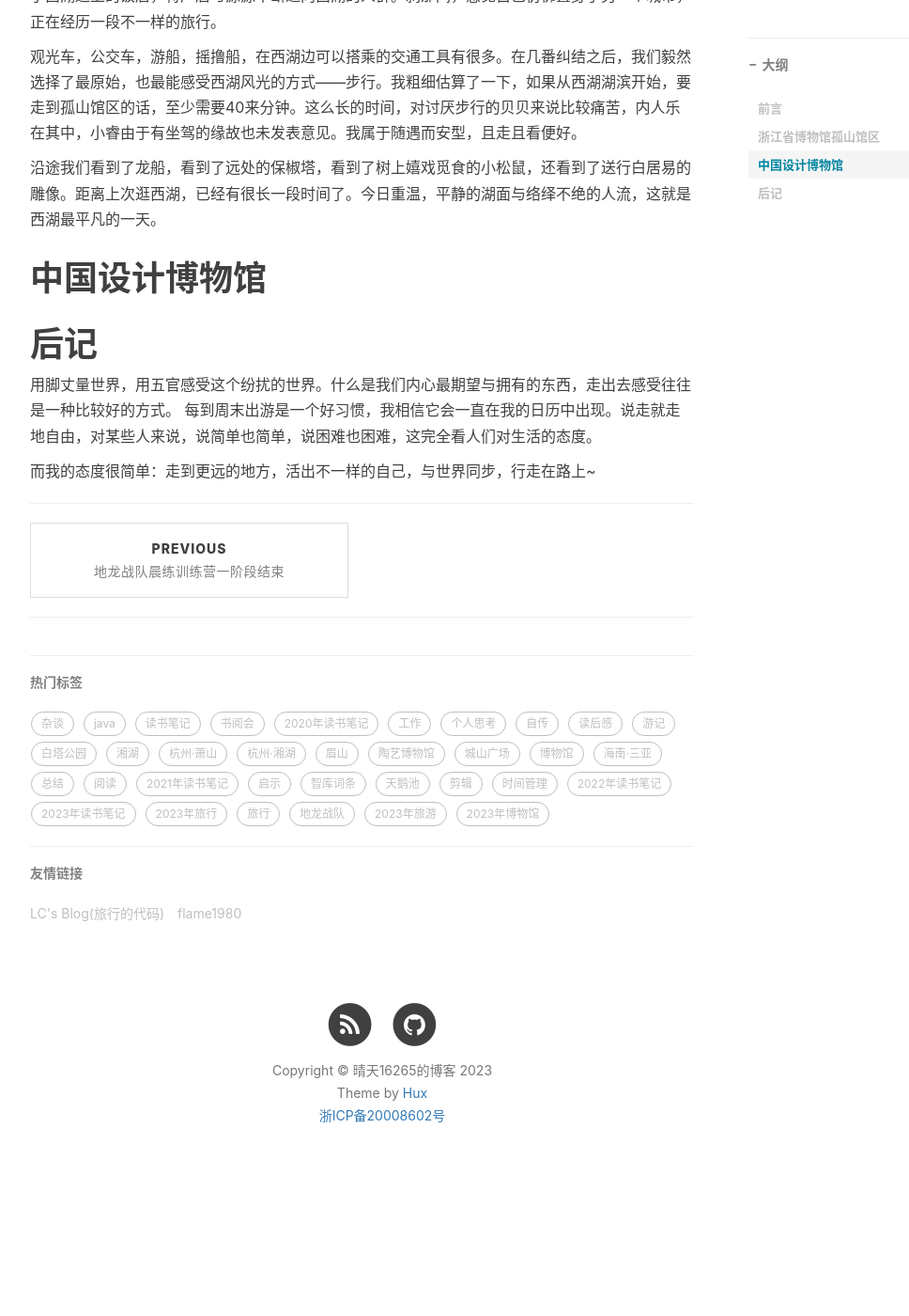
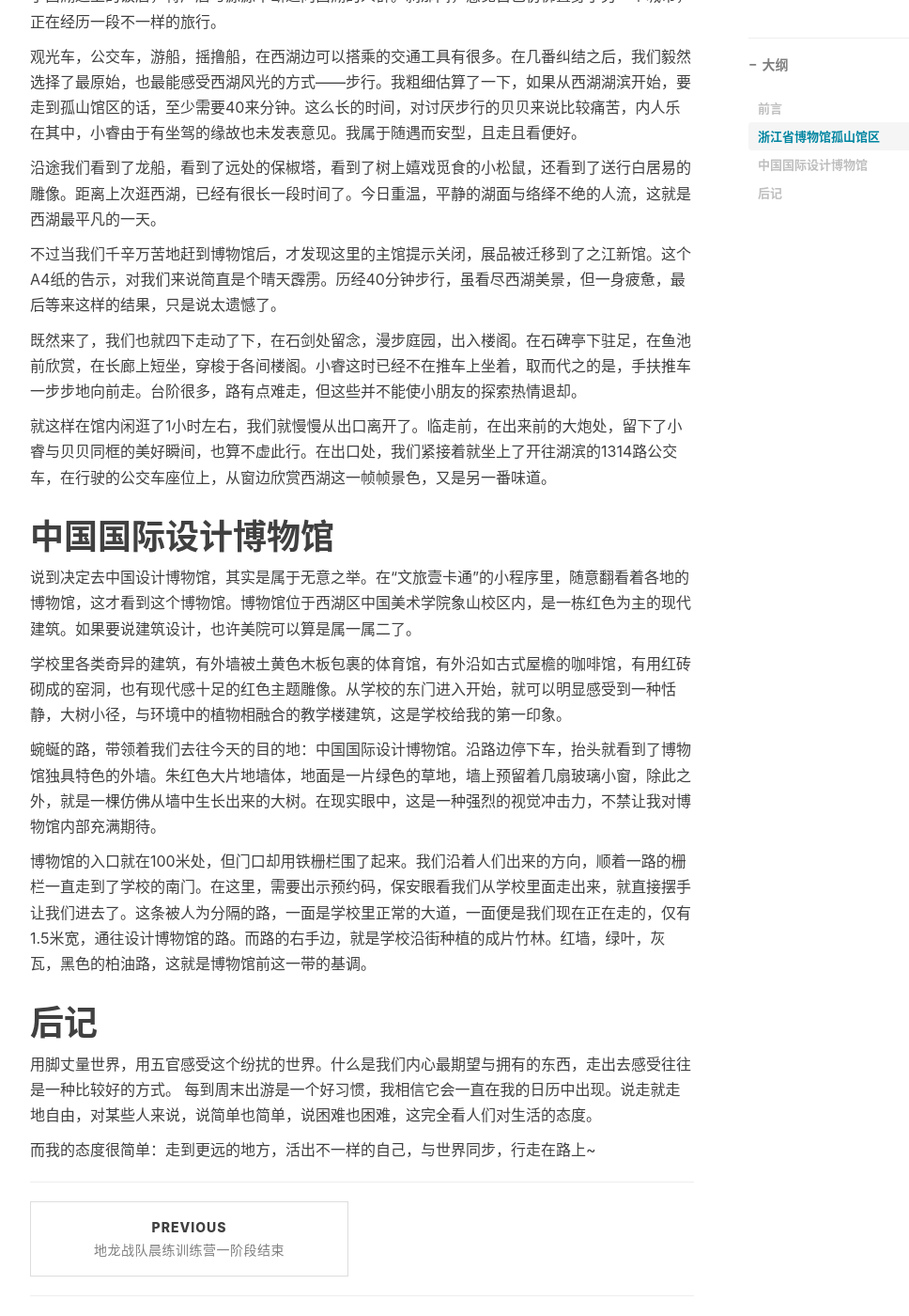
Before and after one commit to qingtian/qingtian.github.com, a Jekyll site: the page built from _posts/2023-09-03-have-a-good-weekend-double-bo-tour.md, in a window 1280 px wide and 1400 px high, scrolled down 1094 px. Shown: the whole window at 94% size, without its empty margins (233-1201 px from the left). Built offline with Jekyll 4.4.1, drawn with Linux system fonts in a browser that asks for light colours; nearby versions of some CDN libraries; comment, search, counter and statistics services are not loaded; before the commit the page ends 2378 px from its top, so only the background shows below that.

Commit message:
Update 2023-09-03-have-a-good-weekend-double-bo-tour.md

```diff
--- a/_posts/2023-09-03-have-a-good-weekend-double-bo-tour.md
+++ b/_posts/2023-09-03-have-a-good-weekend-double-bo-tour.md
@@ -10,7 +10,7 @@ tags:
   - 博物馆
   - 2023年博物馆
   - 浙江省博物馆孤山馆区
-  - 中国设计博物馆
+  - 中国国际设计博物馆
 ---
 
 # 前言
@@ -33,8 +33,21 @@ tags:
 
 沿途我们看到了龙船，看到了远处的保椒塔，看到了树上嬉戏觅食的小松鼠，还看到了送行白居易的雕像。距离上次逛西湖，已经有很长一段时间了。今日重温，平静的湖面与络绎不绝的人流，这就是西湖最平凡的一天。
 
+不过当我们千辛万苦地赶到博物馆后，才发现这里的主馆提示关闭，展品被迁移到了之江新馆。这个A4纸的告示，对我们来说简直是个晴天霹雳。历经40分钟步行，虽看尽西湖美景，但一身疲惫，最后等来这样的结果，只是说太遗憾了。
 
-# 中国设计博物馆
+既然来了，我们也就四下走动了下，在石剑处留念，漫步庭园，出入楼阁。在石碑亭下驻足，在鱼池前欣赏，在长廊上短坐，穿梭于各间楼阁。小睿这时已经不在推车上坐着，取而代之的是，手扶推车一步步地向前走。台阶很多，路有点难走，但这些并不能使小朋友的探索热情退却。
+
+就这样在馆内闲逛了1小时左右，我们就慢慢从出口离开了。临走前，在出来前的大炮处，留下了小睿与贝贝同框的美好瞬间，也算不虚此行。在出口处，我们紧接着就坐上了开往湖滨的1314路公交车，在行驶的公交车座位上，从窗边欣赏西湖这一帧帧景色，又是另一番味道。
+
+# 中国国际设计博物馆
+
+说到决定去中国设计博物馆，其实是属于无意之举。在“文旅壹卡通”的小程序里，随意翻看着各地的博物馆，这才看到这个博物馆。博物馆位于西湖区中国美术学院象山校区内，是一栋红色为主的现代建筑。如果要说建筑设计，也许美院可以算是属一属二了。
+
+学校里各类奇异的建筑，有外墙被土黄色木板包裹的体育馆，有外沿如古式屋檐的咖啡馆，有用红砖砌成的窑洞，也有现代感十足的红色主题雕像。从学校的东门进入开始，就可以明显感受到一种恬静，大树小径，与环境中的植物相融合的教学楼建筑，这是学校给我的第一印象。
+
+蜿蜒的路，带领着我们去往今天的目的地：中国国际设计博物馆。沿路边停下车，抬头就看到了博物馆独具特色的外墙。朱红色大片地墙体，地面是一片绿色的草地，墙上预留着几扇玻璃小窗，除此之外，就是一棵仿佛从墙中生长出来的大树。在现实眼中，这是一种强烈的视觉冲击力，不禁让我对博物馆内部充满期待。
+
+博物馆的入口就在100米处，但门口却用铁栅栏围了起来。我们沿着人们出来的方向，顺着一路的栅栏一直走到了学校的南门。在这里，需要出示预约码，保安眼看我们从学校里面走出来，就直接摆手让我们进去了。这条被人为分隔的路，一面是学校里正常的大道，一面便是我们现在正在走的，仅有1.5米宽，通往设计博物馆的路。而路的右手边，就是学校沿街种植的成片竹林。红墙，绿叶，灰瓦，黑色的柏油路，这就是博物馆前这一带的基调。
 
 # 后记
 
```
